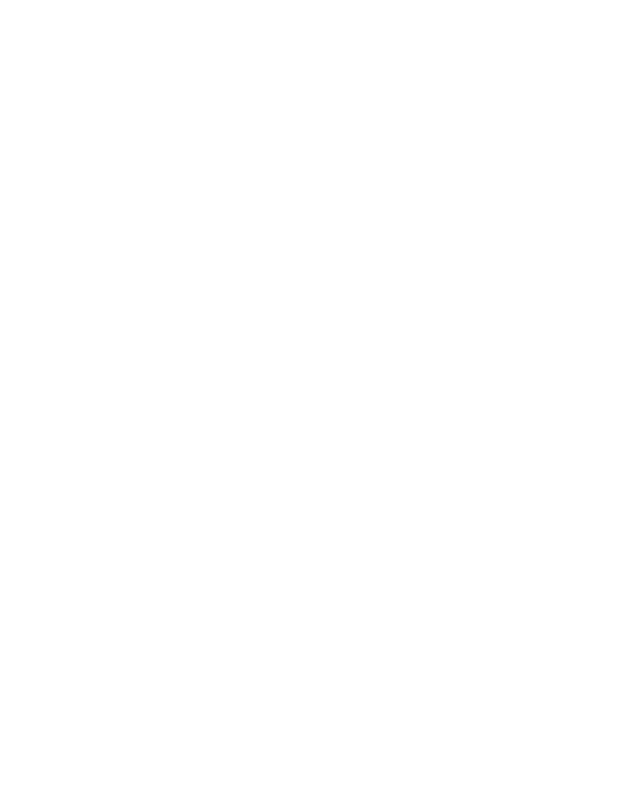
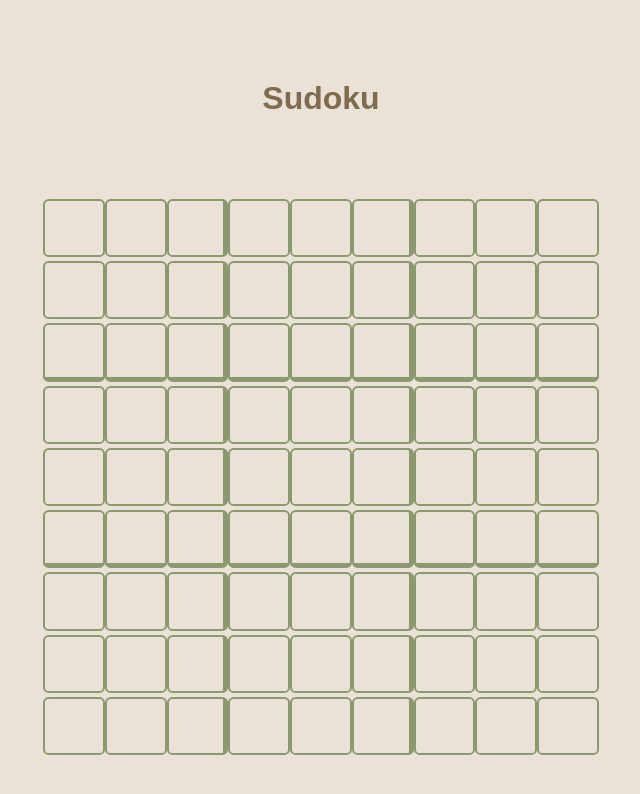
Before and after one commit to ArabellaJordan/sudoku, a website with bundled scripts: page index.html in a window 1280 px wide. Shown: the whole page, without its empty margins (319-959 px from the left). Built offline with nearby package versions, Linux system fonts and the light colour scheme.

Commit message:
empty board ui

```diff
--- /dev/null
+++ b/index.css
@@ -0,0 +1,48 @@
+body {
+  height: 100vh;
+  position: relative;
+  background-color: #eae2d6;
+}
+
+* {
+  position: relative;
+  box-sizing: border-box;
+}
+
+h1 {
+  margin: 5rem auto;
+  text-align: center;
+  font-family: sans-serif;
+  color: #7f6b4d;
+}
+
+#board {
+  height: 70vh;
+  width: 70vh;
+  margin: 4vh auto;
+}
+
+.row {
+  height: calc(100% / 9);
+  display: flex;
+  border: 2px solid #eae2d6;
+}
+
+.col {
+  background-color: #eae2d6;
+  border: 2px solid #8b9a6e;
+  height: 100%;
+  width: calc(100% / 9);
+  cursor: pointer;
+  border-radius: 0.35rem;
+}
+
+.col:nth-of-type(3),
+.col:nth-of-type(6) {
+  border-right: 0.35rem solid #8b9a6e;
+}
+
+.row:nth-of-type(3) > .col,
+.row:nth-of-type(6) > .col {
+  border-bottom: 0.35rem solid #8b9a6e;
+}
--- a/index.html
+++ b/index.html
@@ -3,9 +3,113 @@
   <head>
     <meta charset="UTF-8" />
     <meta name="viewport" content="width=device-width, initial-scale=1.0" />
+    <link rel="stylesheet" href="index.css" />
     <title>Sudoku</title>
   </head>
-  <body></body>
+  <body>
+    <h1>Sudoku</h1>
+    <div id="board">
+      <div class="row">
+        <div class="col"></div>
+        <div class="col"></div>
+        <div class="col"></div>
+        <div class="col"></div>
+        <div class="col"></div>
+        <div class="col"></div>
+        <div class="col"></div>
+        <div class="col"></div>
+        <div class="col"></div>
+      </div>
+      <div class="row">
+        <div class="col"></div>
+        <div class="col"></div>
+        <div class="col"></div>
+        <div class="col"></div>
+        <div class="col"></div>
+        <div class="col"></div>
+        <div class="col"></div>
+        <div class="col"></div>
+        <div class="col"></div>
+      </div>
+      <div class="row">
+        <div class="col"></div>
+        <div class="col"></div>
+        <div class="col"></div>
+        <div class="col"></div>
+        <div class="col"></div>
+        <div class="col"></div>
+        <div class="col"></div>
+        <div class="col"></div>
+        <div class="col"></div>
+      </div>
+      <div class="row">
+        <div class="col"></div>
+        <div class="col"></div>
+        <div class="col"></div>
+        <div class="col"></div>
+        <div class="col"></div>
+        <div class="col"></div>
+        <div class="col"></div>
+        <div class="col"></div>
+        <div class="col"></div>
+      </div>
+      <div class="row">
+        <div class="col"></div>
+        <div class="col"></div>
+        <div class="col"></div>
+        <div class="col"></div>
+        <div class="col"></div>
+        <div class="col"></div>
+        <div class="col"></div>
+        <div class="col"></div>
+        <div class="col"></div>
+      </div>
+      <div class="row">
+        <div class="col"></div>
+        <div class="col"></div>
+        <div class="col"></div>
+        <div class="col"></div>
+        <div class="col"></div>
+        <div class="col"></div>
+        <div class="col"></div>
+        <div class="col"></div>
+        <div class="col"></div>
+      </div>
+      <div class="row">
+        <div class="col"></div>
+        <div class="col"></div>
+        <div class="col"></div>
+        <div class="col"></div>
+        <div class="col"></div>
+        <div class="col"></div>
+        <div class="col"></div>
+        <div class="col"></div>
+        <div class="col"></div>
+      </div>
+      <div class="row">
+        <div class="col"></div>
+        <div class="col"></div>
+        <div class="col"></div>
+        <div class="col"></div>
+        <div class="col"></div>
+        <div class="col"></div>
+        <div class="col"></div>
+        <div class="col"></div>
+        <div class="col"></div>
+      </div>
+      <div class="row">
+        <div class="col"></div>
+        <div class="col"></div>
+        <div class="col"></div>
+        <div class="col"></div>
+        <div class="col"></div>
+        <div class="col"></div>
+        <div class="col"></div>
+        <div class="col"></div>
+        <div class="col"></div>
+      </div>
+    </div>
+  </body>
 
   <script src="./dist/index.js"></script>
 </html>
```
